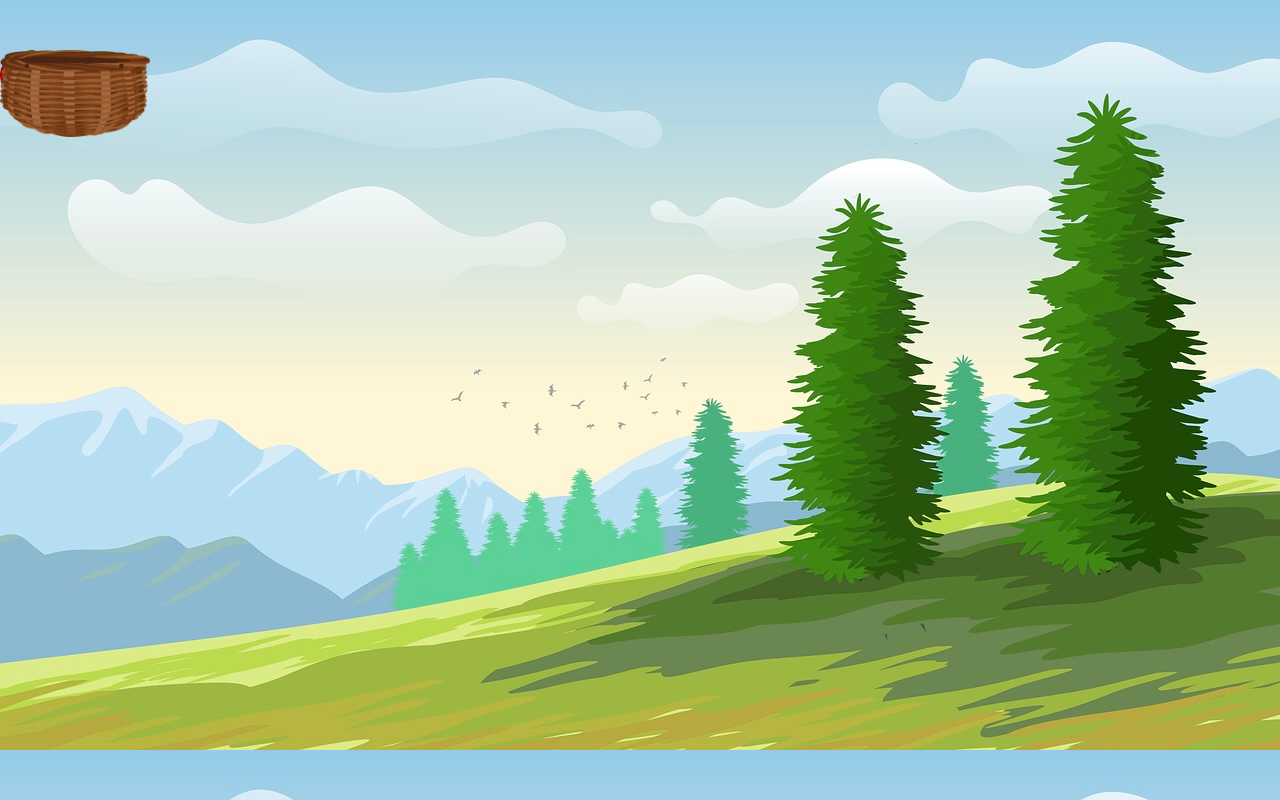
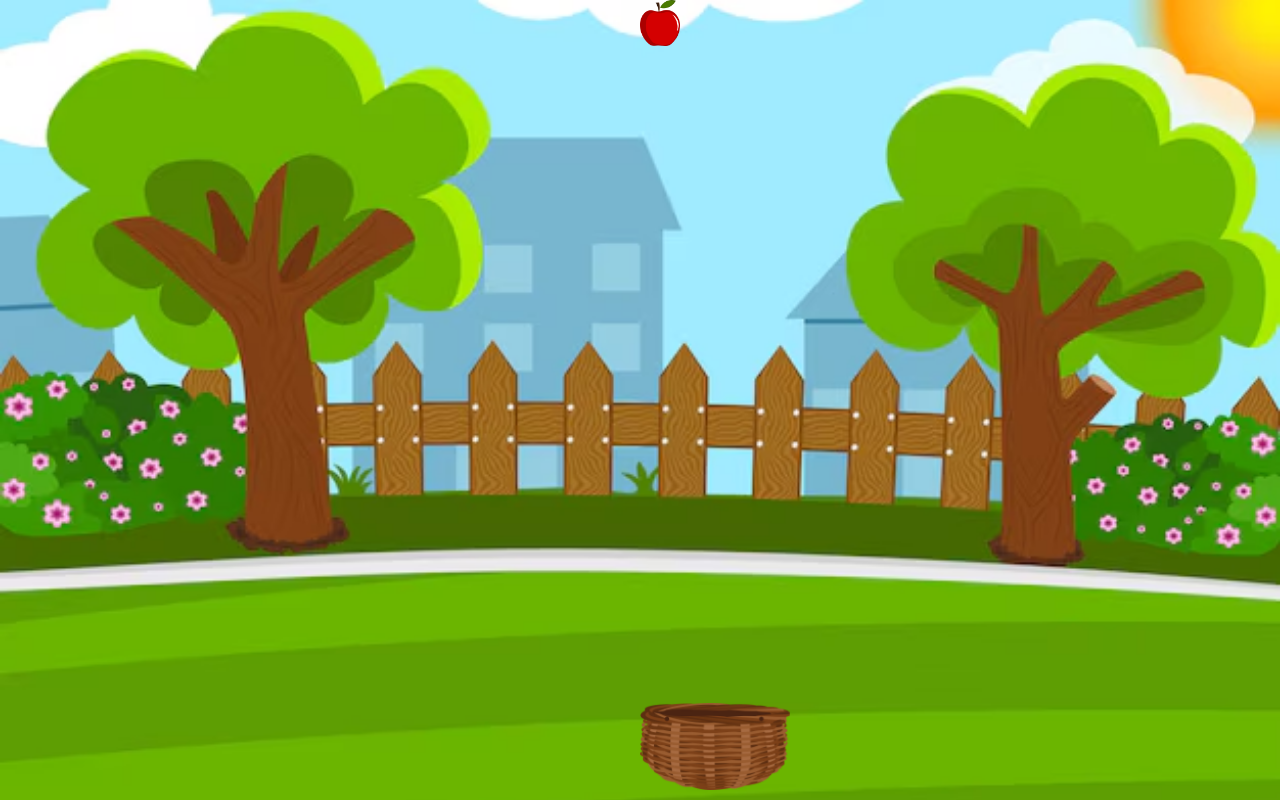
Before and after one commit to fridavatnarlie/Spill-JS-Prosjekt, a plain HTML site: page index.html in a window 1280 px wide. Drawn offline with Linux system fonts and the light colour scheme.

Commit message:
fikk kurven nederst og endret bakgrunn

```diff
--- a/style.css
+++ b/style.css
@@ -10,23 +10,26 @@ img{
 
 body {
     height: 100vh;
-    background-image: url("bilder/trees.jpeg");
+    background-image: url("bilder/bakgrunnsbilde.jpg");
+    background-size: cover;
 }
 
 #bakgrunn {
-    background-size: cover;
+    background-size: contain;
+    position: relative;
+    height: 100vh;
+
 }
 
 #eple {
     width: 40px;
     position: absolute;
-    top: 50px;
-    left: 0px;
+    left: 50%;
 }
 
 #kurv {
     width: 150px;
-    position: absolute;
-    top: 50px;
-    left: 0px;
+    position: fixed;
+    left: 50%;
+    bottom: 10px;
 }
```
